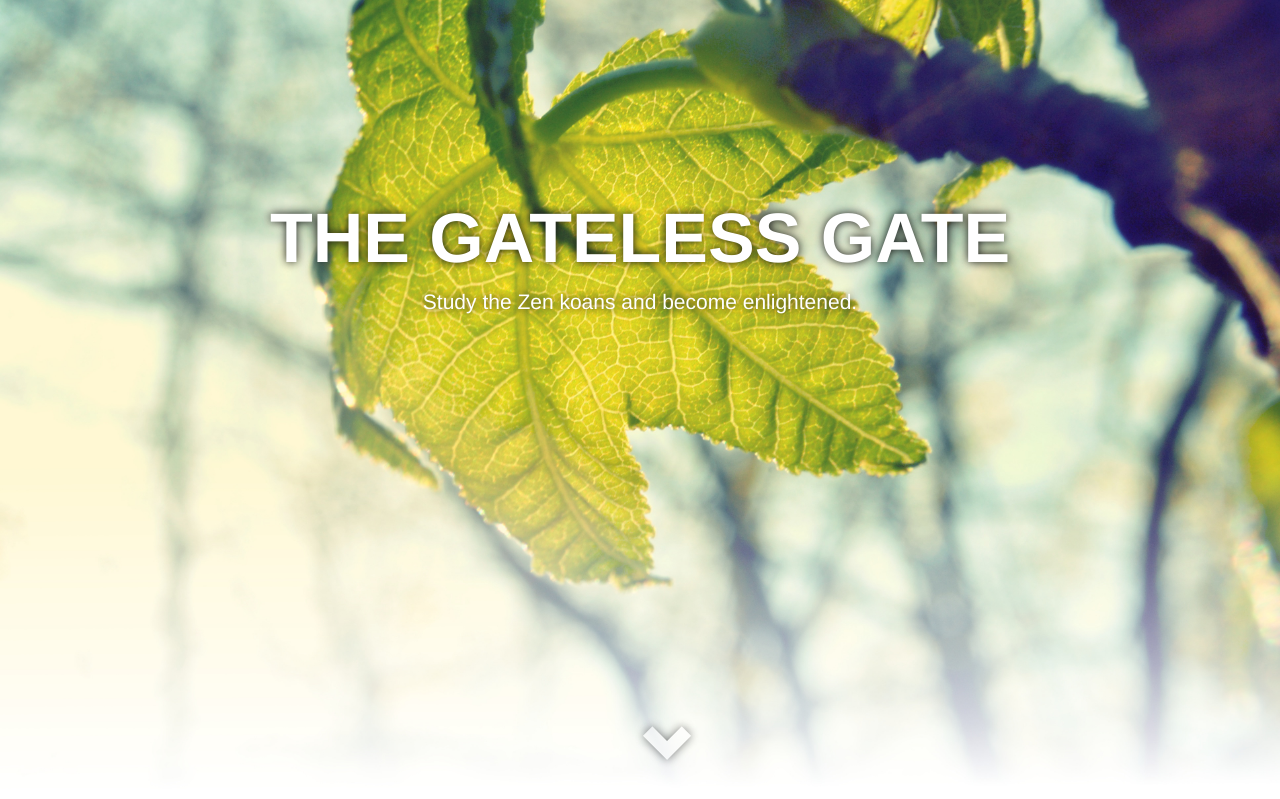
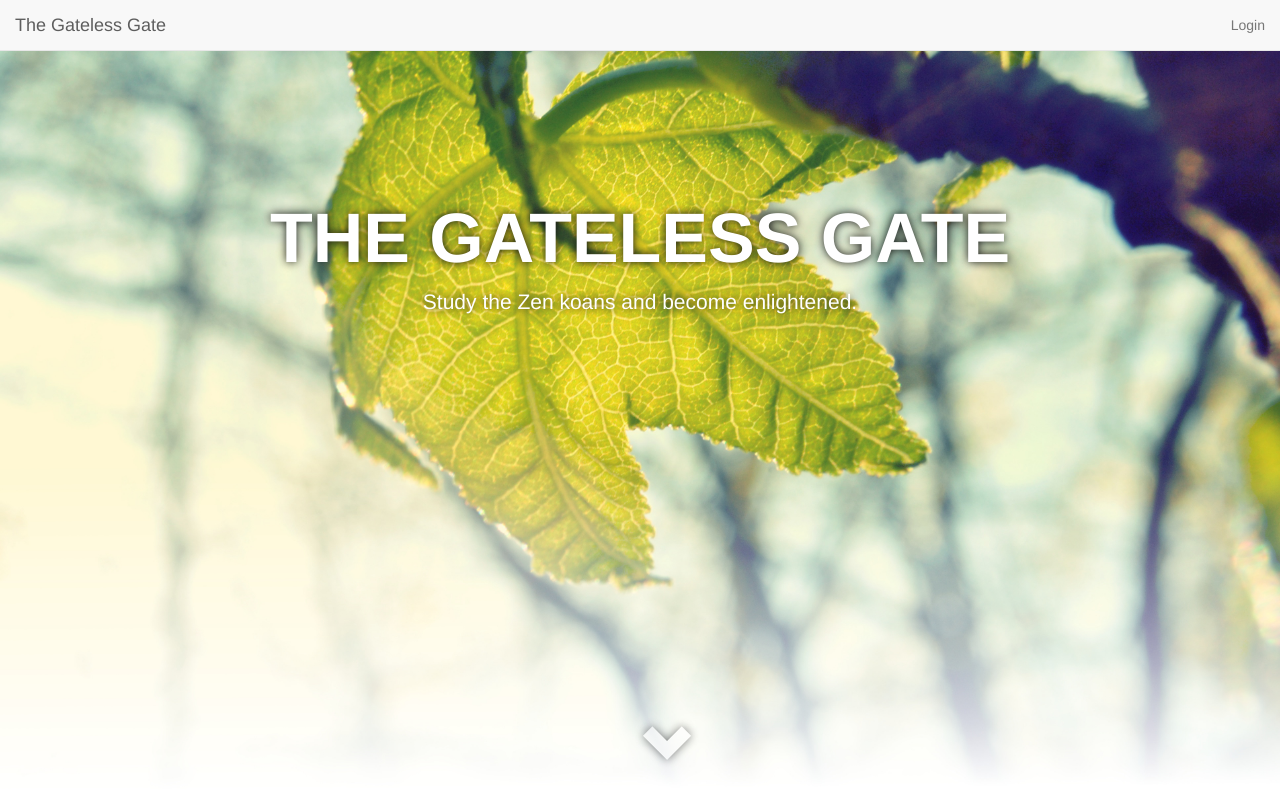
Before and after one commit to ryanwilsonperkin/cis3210, a Python web app: template lab/lab/templates/front_page.mako in a window 1280 px wide. Shown: the top 799 px of the page. Run offline with Mako, Linux system fonts and the light colour scheme; the template is opened without the code that fills it, so the values that code supplies are empty; some web fonts are replaced.

Commit message:
Pass user object into front page. Display in nav.

```diff
--- a/lab/lab/controllers/main.py
+++ b/lab/lab/controllers/main.py
@@ -3,11 +3,12 @@ import logging
 from pylons import request, response, session, tmpl_context as c, url
 from pylons.controllers.util import abort, redirect
 
-from lab.lib.base import BaseController, render
+from lab.lib.base import BaseController, render, Session
 
 log = logging.getLogger(__name__)
 
 class MainController(BaseController):
 
     def index(self):
+        c.user = session.get('user', None)
         return render('/front_page.mako')
--- a/lab/lab/templates/front_page.mako
+++ b/lab/lab/templates/front_page.mako
@@ -8,6 +8,30 @@
   <link rel="stylesheet" type="text/css" href="/css/main.css" />
 </head>
 <body>
+  <nav class="navbar navbar-default navbar-fixed-top" role="navigation">
+    <div class="container-fluid">
+      <div class="navbar-header">
+        <button type="button" class="navbar-toggle collapsed" data-toggle="collapse" data-target="#navbar-collapse">
+          <span class="sr-only">Toggle navigation</span>
+          <span class="icon-bar"></span>
+          <span class="icon-bar"></span>
+          <span class="icon-bar"></span>
+        </button>
+        <a class="navbar-brand" href="#">The Gateless Gate</a>
+      </div>
+      <div class="collapse navbar-collapse" id="navbar-collapse">
+        <ul class="nav navbar-nav navbar-right">
+          % if c.user:
+            <li><p class="navbar-right navbar-text"><span class="glyphicon glyphicon-user"></span>
+              Logged in as ${c.user.first_name} ${c.user.last_name}</p></li>
+            <li><a href="/logout">Logout</a></li>
+          % else:
+            <li><a href="/login">Login</a></li>
+          % endif
+        </ul>
+      </div>
+    </div>
+  </nav>
   <header id="intro">
     <div class="container">
       <div class="cta">
```
